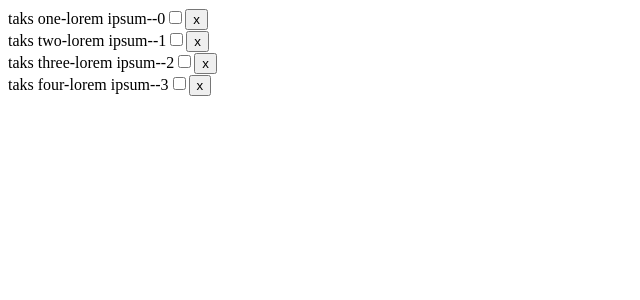
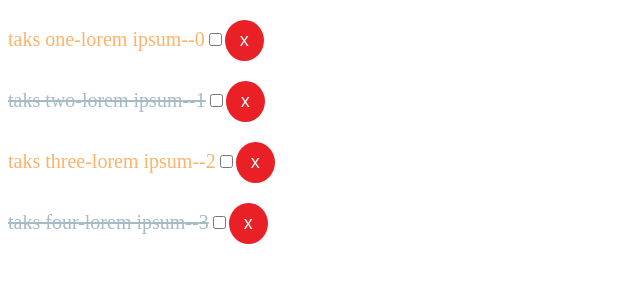
Before and after one commit to GIODIROSA/taks-app-react-practica, a React (Create React App) app: page / in a window 1280 px wide. Shown: the top 300 px of the page, without its empty margins (0-640 px from the left). Built offline with nearby package versions, Linux system fonts and the light colour scheme.

Commit message:
desarrollo de distintas manera de css y style en linea

```diff
--- a/src/App.js
+++ b/src/App.js
@@ -2,10 +2,14 @@ import React, { Component } from "react";
 import "./App.css";
 
 import tasks from "./sample/tasks.json";
+//import wololo from "./sample/wololo.json";
+
 
 import Tasks from "./Components/Tasks";
 
-//console.log(tasks);
+
+console.log(tasks);
+//console.table(wololo);
 
 class App extends Component {
   state = {
--- /dev/null
+++ b/src/Components/Task.css
@@ -0,0 +1,3 @@
+.red {
+  background: red;
+}
--- a/src/Components/Task.js
+++ b/src/Components/Task.js
@@ -1,16 +1,38 @@
 import React, { Component } from "react";
+import "./Task.css";
 
 class Task extends Component {
+  //fotme de hacer style mas interactiva para las app
+  StyleCompleted() {
+    return {
+      fontSize: "20px",
+      color: this.props.task.done ? "#a7bbc7" : "#ffb26b",
+      textDecoration: this.props.task.done ? "line-through" : "none",
+    };
+  }
+
   render() {
+    //destructurar
+    const { task } = this.props;
+
     return (
-      <div>
-        {this.props.task.title}-{this.props.task.description}-
-        {this.props.task.done}-{this.props.task.id}
+      <p style={this.StyleCompleted()}>
+        {task.title}-{task.description}-{task.done}-{task.id}
         <input type="checkbox" />
-        <button>x</button>
-      </div>
+        <button style={btnDelete}>x</button>
+      </p>
     );
   }
 }
 
+const btnDelete = {
+  fontSize: "18px",
+  background: "#ea2027",
+  borderRadius: "50%",
+  color: "#fff",
+  border: "none",
+  padding: "10px 15px",
+  cursor: "pointer",
+};
+
 export default Task;
--- a/src/sample/tasks.json
+++ b/src/sample/tasks.json
@@ -9,7 +9,7 @@
     "id": 1,
     "title": "taks two",
     "description": "lorem ipsum",
-    "done": false
+    "done": true
   },
   {
     "id": 2,
@@ -21,6 +21,6 @@
     "id": 3,
     "title": "taks four",
     "description": "lorem ipsum",
-    "done": false
+    "done": true
   }
 ]
```
Also changed, not shown: src/sample/wololo.json (added, +27 -0 lines).
